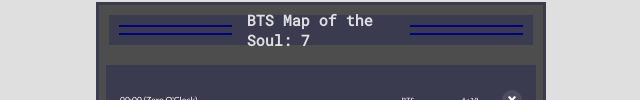
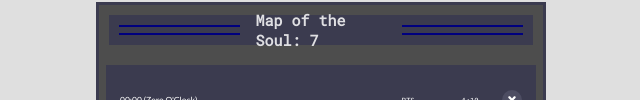
Before and after one commit to JOSHUA-A69/BTS-MAP-OF-THE-SOUL-7-Album-Music-Player-, a plain HTML site: page MapOfTheSoul7.html in a window 1280 px wide. Shown: the part 273-373 px from the top of the page, without its empty margins (319-959 px from the left). Drawn offline with Linux system fonts and the light colour scheme.

Commit message:
Update MapOfTheSoul7.html

```diff
--- a/MapOfTheSoul7.html
+++ b/MapOfTheSoul7.html
@@ -52,7 +52,7 @@
           <div></div>
           <div></div>
         </div>
-        <h2 class="playlist-title" id="playlist">BTS Map of the Soul: 7</h2>
+        <h2 class="playlist-title" id="playlist">Map of the Soul: 7</h2>
         <div class="parallel-lines">
           <div></div>
           <div></div>
```
